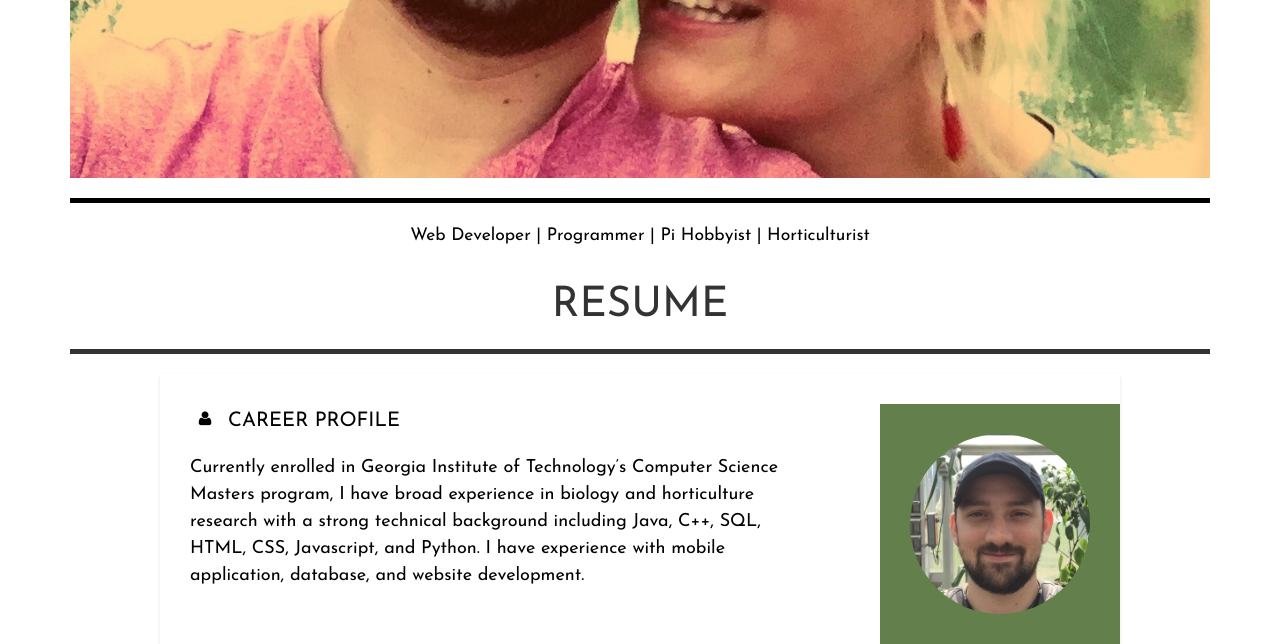
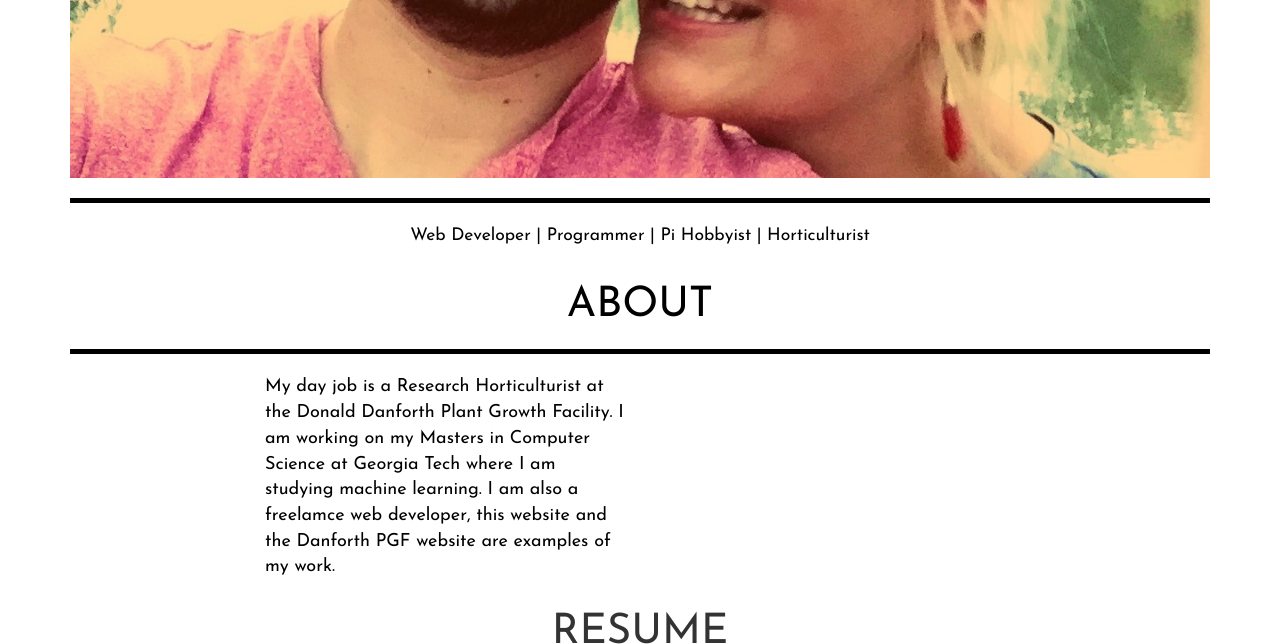
Before and after one commit to aboyher/aboyher.github.io, a website: page index.html in a window 1280 px wide. Shown: the part 533-1177 px from the top of the page. Drawn offline with nearby package versions, Linux system fonts and the light colour scheme; a web font is replaced by a local one.

Commit message:
Update index.html

```diff
--- a/index.html
+++ b/index.html
@@ -77,6 +77,22 @@
 
 
     <!-- About Section -->
+    <section class="success" id="about">
+        <div class="container">
+            <div class="row">
+                <div class="col-lg-12 text-center">
+                    <h2>About</h2>
+                    <hr class="line">
+                </div>
+            </div>
+            <div class="row">
+                <div class="col-lg-4 col-lg-offset-2">
+                    <p>My day job is a Research Horticulturist at the Donald Danforth Plant Growth Facility. I am working on my Masters in Computer Science at Georgia Tech where I am studying machine learning. I am also a freelamce web developer, this website and the Danforth PGF website are examples of my work.</p>
+                </div>
+
+            </div>
+        </div>
+    </section>
 
     <!-- Resume  Section -->
     <section class="resume" id="resume">
```
